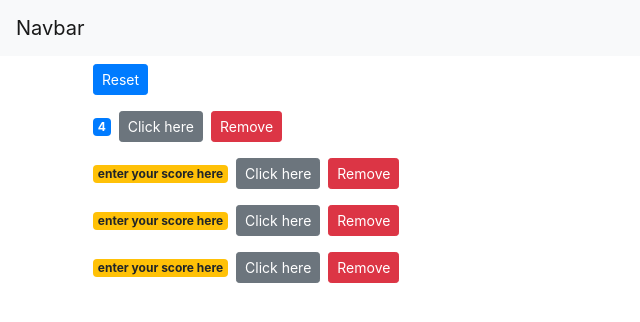
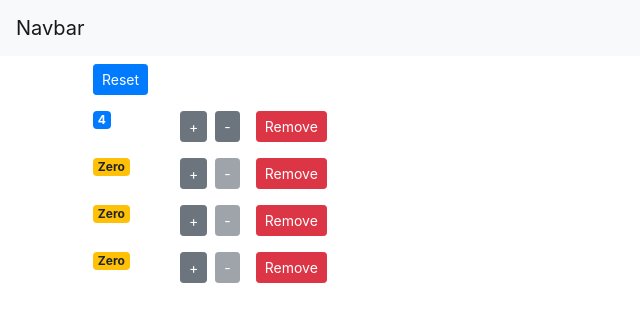
Before and after one commit to halalan/composing-components, a React (Create React App) app: page / in a window 1280 px wide. Shown: the top 322 px of the page, without its empty margins (0-640 px from the left). Built offline with nearby package versions, Linux system fonts and the light colour scheme.

Commit message:
final  Solution-Decrement Button

```diff
--- a/src/App.js
+++ b/src/App.js
@@ -13,19 +13,19 @@
     ]
   };
 
-constructor() {
-  super();
-  console.log("app");
-}
-componentDidMount(){
-console.log("masuk");
-}
-
   handleIncrement = counter => {
     const counters = [...this.state.counters];
     const index = counters.indexOf(counter);
     counters[index] = { ...counter };
     counters[index].value++;
+    this.setState({ counters });
+  };
+
+  handleDecrement = counter => {
+    const counters = [...this.state.counters];
+    const index = counters.indexOf(counter);
+    counters[index] = { ...counter };
+    counters[index].value--;
     this.setState({ counters });
   };
   handleDelete = counterId => {
@@ -51,6 +51,7 @@
             counters={this.state.counters}
             onReset={this.handleReset}
             onIncrement={this.handleIncrement}
+            onDecrement={this.handleDecrement}
             onDelete={this.handleDelete}
           />
         </main>
--- a/src/components/counter/counter.jsx
+++ b/src/components/counter/counter.jsx
@@ -14,13 +14,23 @@
   render() {
     console.log("counter-Rendered")
     return (
-      <div>
+      <div className="row">
+       <div className="col-1">
         <span className={this.getBadgeClasses()}>{this.formatCount()}</span>
+        </div>
+        <div className="col">
         <button
           onClick={() => this.props.onIncrement(this.props.counter)}
-          className="btn btn-secondary btn-sm"
+          className="btn btn-secondary btn-sm "
         >
-          Click here
+          +
+        </button>
+        <button
+          onClick={() => this.props.onDecrement(this.props.counter)}
+          className="btn btn-secondary btn-sm m-2"
+          disabled={this.props.counter.value === 0 ? 'disabled' : ''}
+        >
+          -
         </button>
         <button
           onClick={() => this.props.onDelete(this.props.counter.id)}
@@ -29,9 +39,10 @@
          Remove
         </button>
       </div>
-    );
-  }
+        </div>
 
+      );
+    }
   getBadgeClasses() {
     let classes = "badge m-2 badge-";
     classes += this.props.counter.value === 0 ? "warning" : "primary";
@@ -40,6 +51,6 @@
 
   formatCount() {
     const { value } = this.props.counter;
-    return value === 0 ? "enter your score here" : value;
+    return value === 0 ? "Zero" : value;
   }
 }
--- a/src/components/counter/counters.jsx
+++ b/src/components/counter/counters.jsx
@@ -3,7 +3,7 @@
 
 class Counters extends Component {
   render() {
-    const {onReset, counters, onDelete, onIncrement } = this.props;
+    const {onReset, counters, onDelete, onIncrement, onDecrement } = this.props;
 
     console.log("counters-Rendered")
     return (
@@ -16,6 +16,7 @@
             key={counter.id}
             onDelete={onDelete}
             onIncrement={onIncrement}
+            onDecrement={onDecrement}
             counter={counter}
           />
         ))}
```
